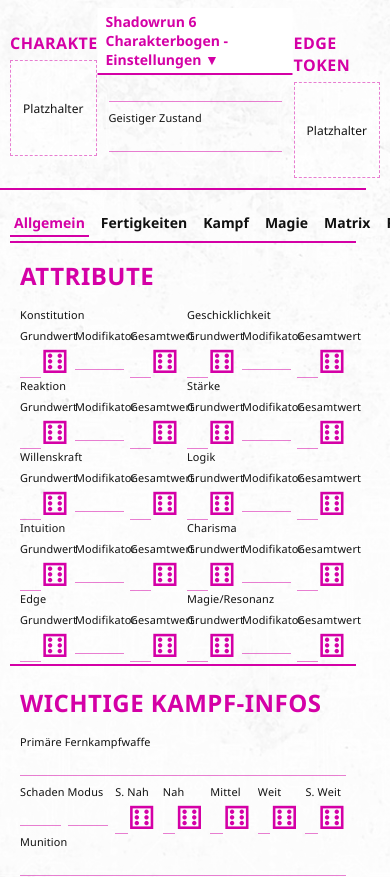
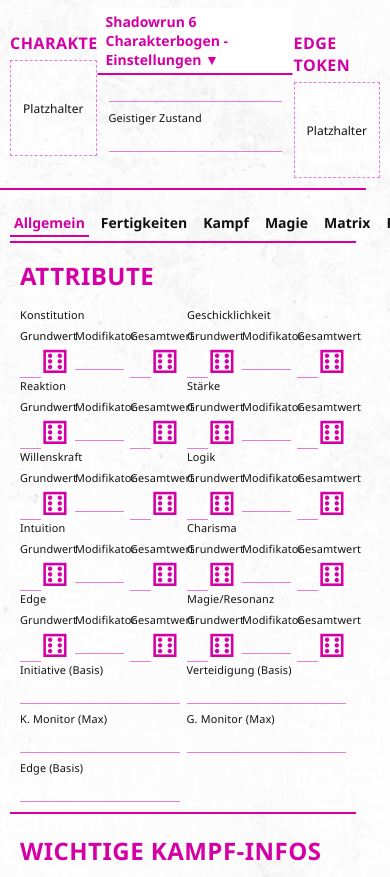
Before and after one commit to bmenschner/sr6-charactersheet-roll20, a plain HTML site: page output/charakterbogen.de.html in a window 390 px wide. Shown: the top 877 px of the page. Drawn offline with Linux system fonts and the light colour scheme.

Commit message:
feat: expose derived core values in attribute panel

```diff
--- a/output/charakterbogen.de.css
+++ b/output/charakterbogen.de.css
@@ -134,6 +134,11 @@ body,
   border-bottom-color: var(--sr6-line);
 }
 
+.sr6-charactersheet-field input[readonly] {
+  color: #2a2a2a;
+  font-weight: 600;
+}
+
 .sr6-charactersheet-row-2 {
   display: grid;
   grid-template-columns: repeat(2, minmax(0, 1fr));
@@ -154,6 +159,12 @@ body,
 .sr6-charactersheet-row-7 {
   display: grid;
   grid-template-columns: repeat(7, minmax(0, 1fr));
+  gap: 0.4375rem;
+}
+
+.sr6-charactersheet-row-5 {
+  display: grid;
+  grid-template-columns: repeat(5, minmax(0, 1fr));
   gap: 0.4375rem;
 }
 
@@ -286,6 +297,14 @@ body,
   .sr6-charactersheet-tab-allgemein-grid {
     grid-template-columns: minmax(0, 1fr);
   }
+
+  .sr6-charactersheet-row-7 {
+    grid-template-columns: repeat(3, minmax(0, 1fr));
+  }
+
+  .sr6-charactersheet-row-5 {
+    grid-template-columns: repeat(2, minmax(0, 1fr));
+  }
 }
 
 .sr6-charactersheet-menu:has(#sr6_daten_tab_1:checked) #sr6_daten_panel_1,
--- a/output/charakterbogen.de.html
+++ b/output/charakterbogen.de.html
@@ -171,6 +171,33 @@
                         <div class="sr6-charactersheet-attr-value sr6-charactersheet-attr-value--with-dice"><span data-i18n="field.gesamtwert">Gesamtwert</span><div class="sr6-charactersheet-field-input-with-dice"><input type="text" name="attr_sr6_attr_magie_resonanz_gesamtwert" /><button type="roll" class="sr6-charactersheet-field-dice-button" name="roll_sr6_attr_magie_resonanz_gesamtwert" value="&{template:default} {{name=Attribut-Test}} {{Attribut=Magie/Resonanz (Gesamtwert)}} {{Pool=[[@{sr6_attr_magie_resonanz_gesamtwert}]]}} {{Erfolge=[[@{sr6_attr_magie_resonanz_gesamtwert}d6cs>4]]}}" aria-label="Wuerfeln">⚅</button></div></div>
                       </div>
                     </div>
+                  </div>
+
+                  <div class="sr6-charactersheet-row sr6-charactersheet-row-5">
+                    <label class="sr6-charactersheet-field">
+                      <span data-i18n="field.initiative_basis">Initiative (Basis)</span>
+                      <input type="text" name="attr_sr6_derived_initiative_basis" readonly />
+                    </label>
+
+                    <label class="sr6-charactersheet-field">
+                      <span data-i18n="field.verteidigung_basis">Verteidigung (Basis)</span>
+                      <input type="text" name="attr_sr6_derived_verteidigung_basis" readonly />
+                    </label>
+
+                    <label class="sr6-charactersheet-field">
+                      <span data-i18n="field.koerperlicher_monitor_max">K. Monitor (Max)</span>
+                      <input type="text" name="attr_sr6_derived_koerperlicher_monitor_max" readonly />
+                    </label>
+
+                    <label class="sr6-charactersheet-field">
+                      <span data-i18n="field.geistiger_monitor_max">G. Monitor (Max)</span>
+                      <input type="text" name="attr_sr6_derived_geistiger_monitor_max" readonly />
+                    </label>
+
+                    <label class="sr6-charactersheet-field">
+                      <span data-i18n="field.edge_basis">Edge (Basis)</span>
+                      <input type="text" name="attr_sr6_derived_edge_basis" readonly />
+                    </label>
                   </div>
                 </div>
               </section>
@@ -494,6 +521,11 @@
             "field.karma": "Karma",
             "field.gesamtkarma": "Gesamtkarma",
             "field.edge_max": "Edge Max",
+            "field.initiative_basis": "Initiative (Basis)",
+            "field.verteidigung_basis": "Verteidigung (Basis)",
+            "field.koerperlicher_monitor_max": "K. Monitor (Max)",
+            "field.geistiger_monitor_max": "G. Monitor (Max)",
+            "field.edge_basis": "Edge (Basis)",
             "panel.fertigkeiten_placeholder": "Fertigkeiten-Bereich (Platzhalter).",
             "panel.kampf_placeholder": "Kampf-Bereich (Platzhalter).",
             "panel.magie_placeholder": "Magie-Bereich (Platzhalter).",
@@ -559,6 +591,11 @@
             "field.karma": "Karma",
             "field.gesamtkarma": "Total Karma",
             "field.edge_max": "Edge Max",
+            "field.initiative_basis": "Initiative (Base)",
+            "field.verteidigung_basis": "Defense (Base)",
+            "field.koerperlicher_monitor_max": "Phys. Monitor (Max)",
+            "field.geistiger_monitor_max": "Ment. Monitor (Max)",
+            "field.edge_basis": "Edge (Base)",
             "panel.fertigkeiten_placeholder": "Skills section (placeholder).",
             "panel.kampf_placeholder": "Combat section (placeholder).",
             "panel.magie_placeholder": "Magic section (placeholder).",
@@ -624,6 +661,11 @@
             "field.karma": "Karma",
             "field.gesamtkarma": "Karma total",
             "field.edge_max": "Edge Max",
+            "field.initiative_basis": "Initiative (Base)",
+            "field.verteidigung_basis": "Défense (Base)",
+            "field.koerperlicher_monitor_max": "Moniteur phys. (Max)",
+            "field.geistiger_monitor_max": "Moniteur ment. (Max)",
+            "field.edge_basis": "Edge (Base)",
             "panel.fertigkeiten_placeholder": "Section compétences (placeholder).",
             "panel.kampf_placeholder": "Section combat (placeholder).",
             "panel.magie_placeholder": "Section magie (placeholder).",
```
Also changed, not shown: roll20-cse-checklist.md (+1 -0 lines).
